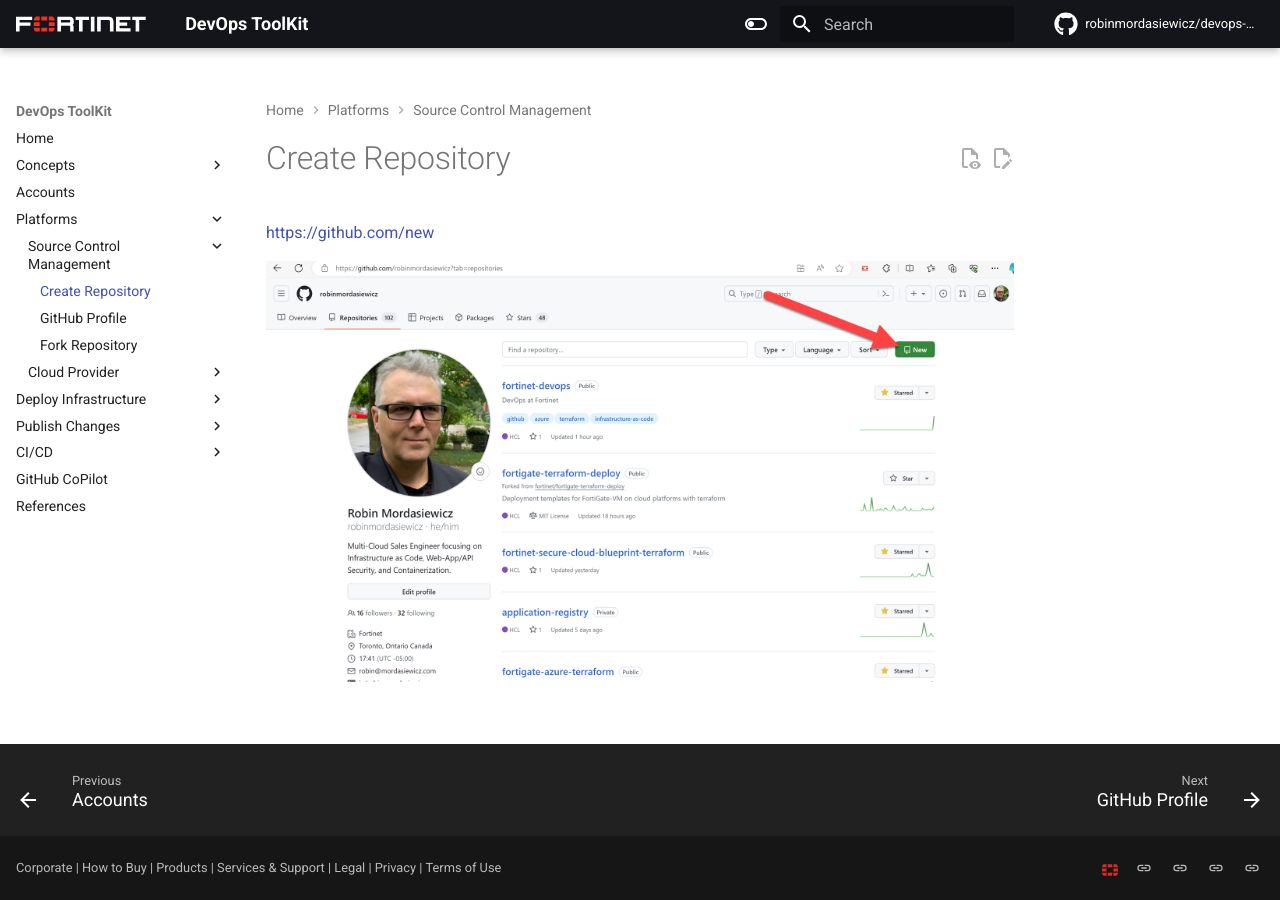
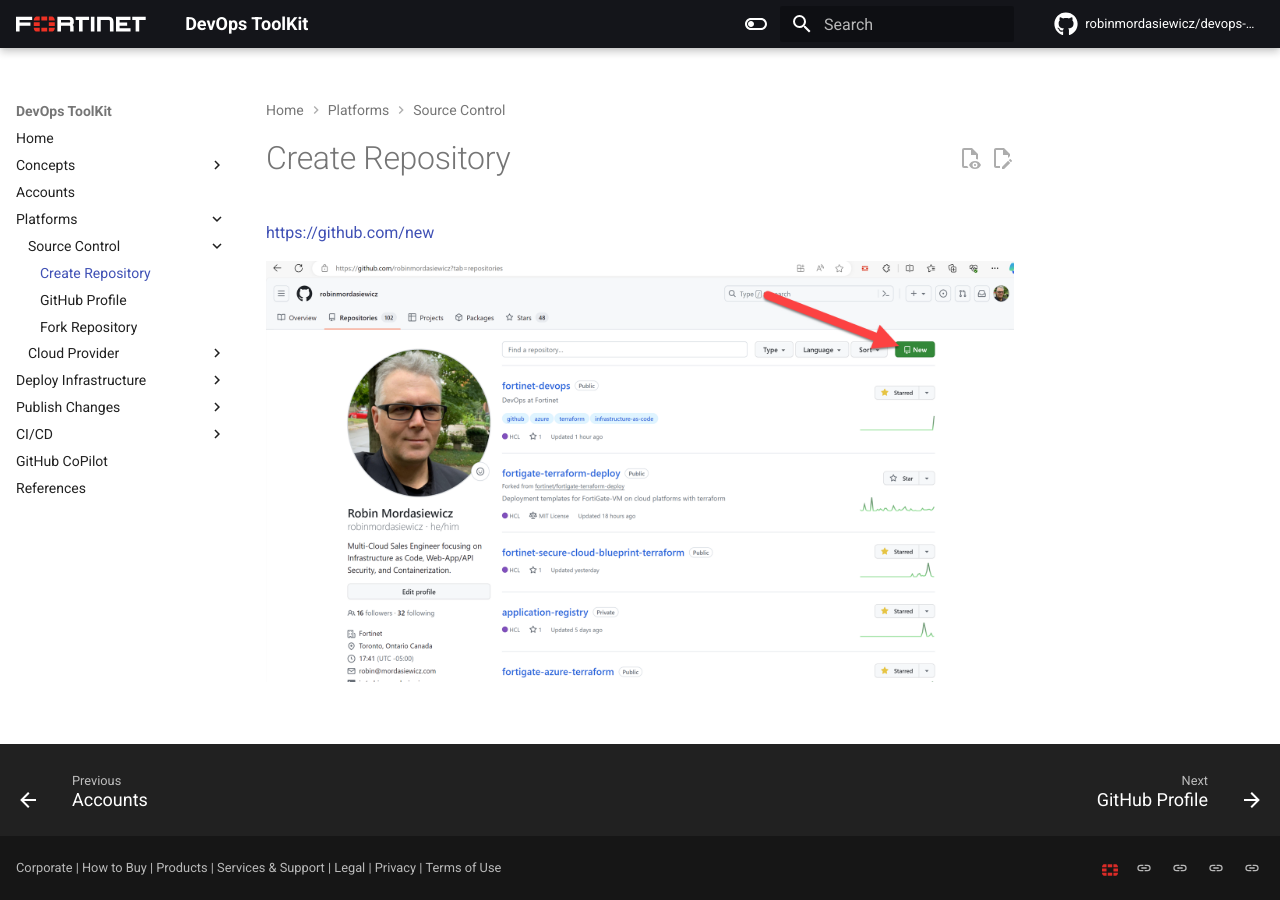
Before and after one commit to robinmordasiewicz/devops-toolkit, an MkDocs documentation site: the page built from docs/github-create-repo.md, in a window 1280 px wide. Built offline with MkDocs 1.6.1 and Material for MkDocs 9.7.7, drawn with Linux system fonts in a browser that asks for light colours; plug-ins that fetch from the network failed and are left out; comment, search, counter and statistics services are not loaded.

Commit message:
chore(mkdocs.yml): rename "Source Control Management" to "Source Control" for better clarity and brevity The section "Source Control Management" in the navigation menu has been renamed to "Source Control" to improve clarity and make the menu item shorter. This change helps users quickly identify and navigate to the relevant section.

```diff
--- a/mkdocs.yml
+++ b/mkdocs.yml
@@ -145,7 +145,7 @@
       - secure-cloud-blueprint.md
   - "Accounts": "accounts.md"
   - "Platforms":
-      - "Source Control Management":
+      - "Source Control":
           - github-create-repo.md
           - github-profile.md
           - github-fork-repo.md
```
